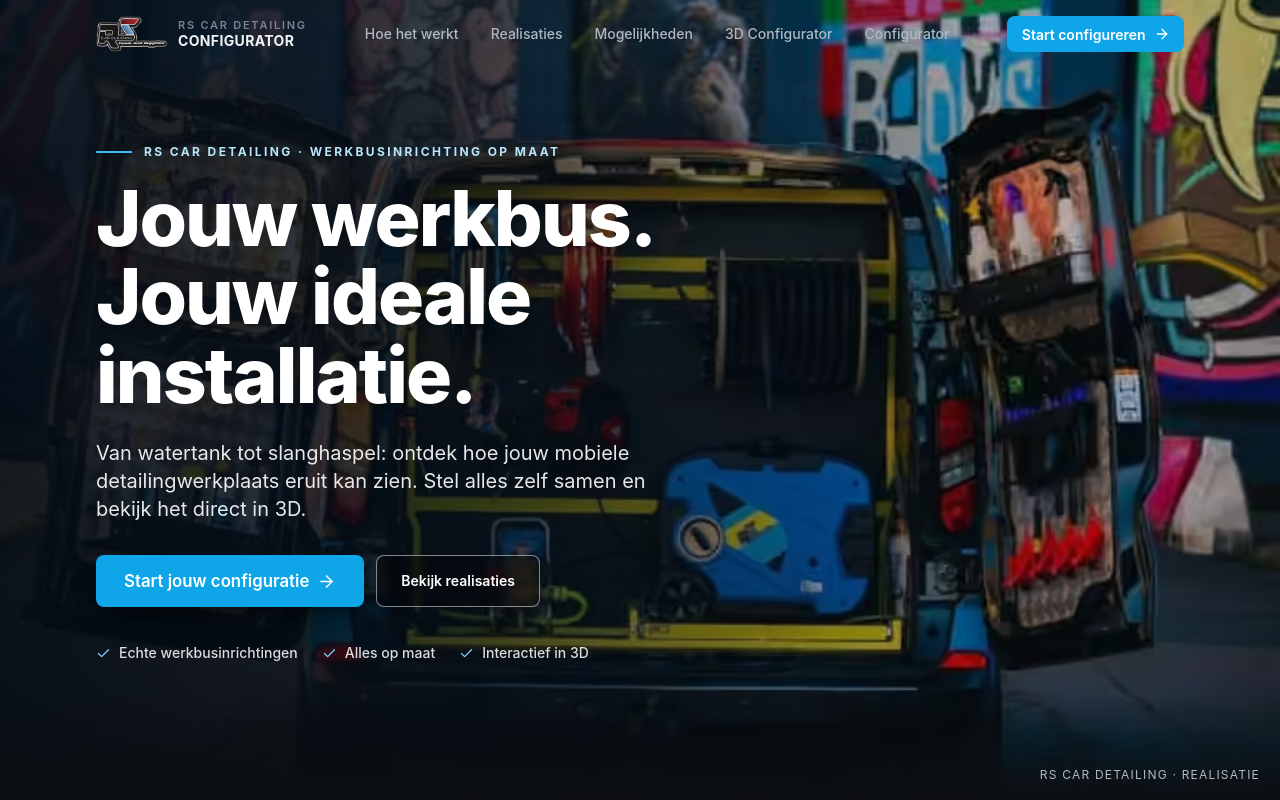
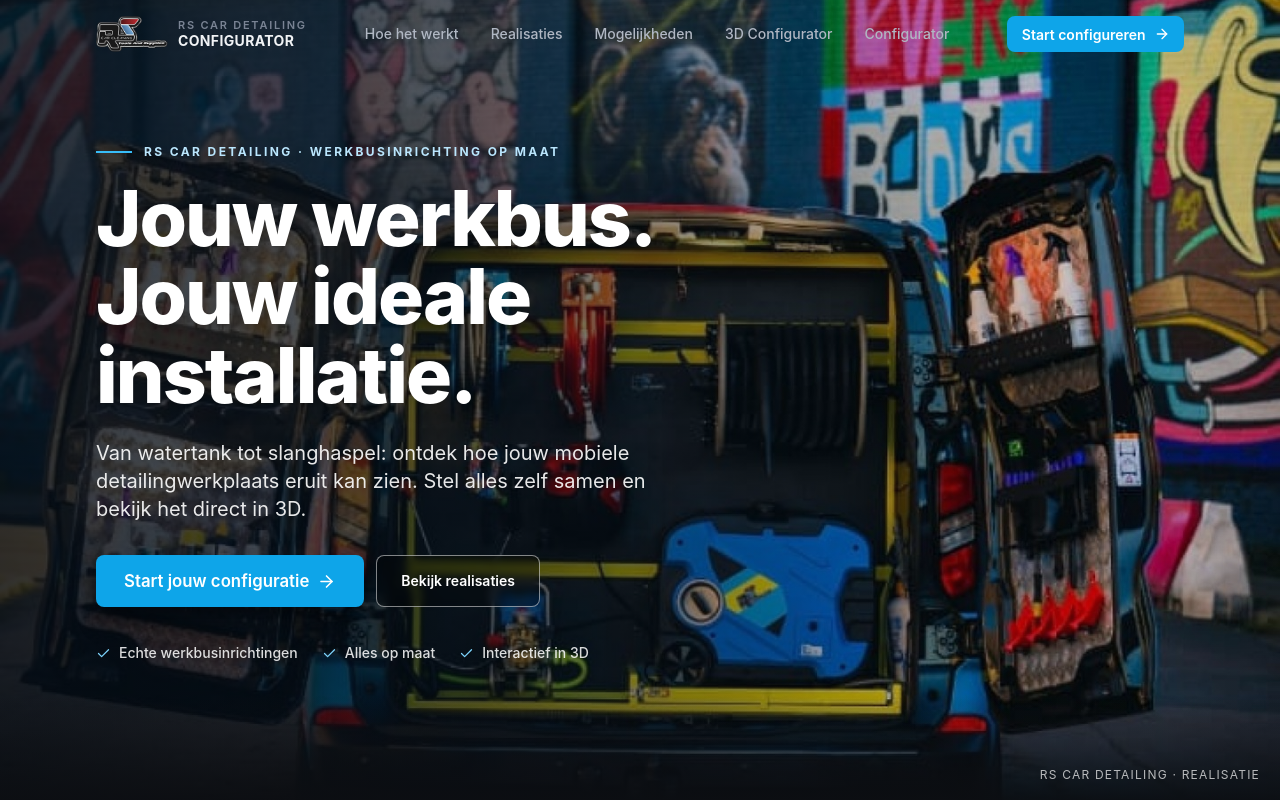
Before and after one commit to muwattah/simulator_auto, a React (Vite) app: page / in a window 1280 px wide. Shown: the top 800 px of the page. Built offline with nearby package versions, Linux system fonts and the light colour scheme.

Commit message:
Use original sharp JPG for homepage hero
* Add original 3D detailing demo with fit checks and configuration capture

* Feature the detailing van photo on homepage hero

* Add optimized original RS detailing photo to homepage

* Use original uploaded JPEG for homepage hero

```diff
--- a/src/components/HomePage.tsx
+++ b/src/components/HomePage.tsx
@@ -127,18 +127,17 @@ export default function HomePage({ onStart }: Props) {
 
       <section className="relative isolate min-h-[90svh] md:min-h-[92svh] flex items-end md:items-center overflow-hidden bg-[#07111b]" aria-labelledby="hero-title">
         <img
-          src={`${import.meta.env.BASE_URL}images/fotorscar.avif`}
+          src={`${import.meta.env.BASE_URL}images/fotorscar.jpg`}
           alt="Geopende RS Car Detailing werkbus met gemonteerde slanghaspels en professionele reinigingsapparatuur"
           loading="eager"
           decoding="async"
-          className="absolute inset-0 h-full w-full object-cover object-[center_42%] md:object-[center_46%]"
-          onError={e => {
-            const img = e.currentTarget;
-            if (!img.src.includes('realisations/interior-01.jpg')) img.src = `${import.meta.env.BASE_URL}realisations/interior-01.jpg`;
-          }}
+          className="rs-home-hero-image absolute inset-0 h-full w-full object-cover"
+          width={1440}
+          height={1800}
+          fetchPriority="high"
         />
-        <div className="absolute inset-0 pointer-events-none" style={{ background: 'linear-gradient(90deg, rgba(4,12,21,.92) 0%, rgba(4,12,21,.77) 36%, rgba(4,12,21,.28) 74%, rgba(4,12,21,.15) 100%)' }} />
-        <div className="absolute inset-0 md:hidden pointer-events-none" style={{ background: 'linear-gradient(0deg, rgba(3,10,19,.96) 0%, rgba(3,10,19,.77) 34%, rgba(3,10,19,.09) 78%)' }} />
+        <div className="absolute inset-0 pointer-events-none" style={{ background: 'linear-gradient(90deg, rgba(4,12,21,.82) 0%, rgba(4,12,21,.65) 36%, rgba(4,12,21,.18) 74%, rgba(4,12,21,.08) 100%)' }} />
+        <div className="absolute inset-0 md:hidden pointer-events-none" style={{ background: 'linear-gradient(0deg, rgba(3,10,19,.88) 0%, rgba(3,10,19,.65) 34%, rgba(3,10,19,.05) 78%)' }} />
         <div className="absolute bottom-0 inset-x-0 h-28 bg-gradient-to-t from-[var(--bg-primary)] to-transparent pointer-events-none" />
         <div className="container-content relative z-10 w-full pt-32 pb-20 sm:pb-24 md:py-36">
           <div className="max-w-[680px]">
--- a/src/index.css
+++ b/src/index.css
@@ -221,3 +221,9 @@ body {
 .detailing-viewer button { min-height: 44px; min-width: 44px; }
 
 .detailing-viewer { scroll-margin-top: 74px; }
+
+/* Original hero JPEG: retain source pixels and focus the cargo opening. */
+.rs-home-hero-image { object-fit: cover; object-position: center 32%; }
+@media (min-width: 768px) {
+  .rs-home-hero-image { object-position: center 38%; }
+}
```
Also changed, not shown: public/images/fotorscar.jpg (added).
